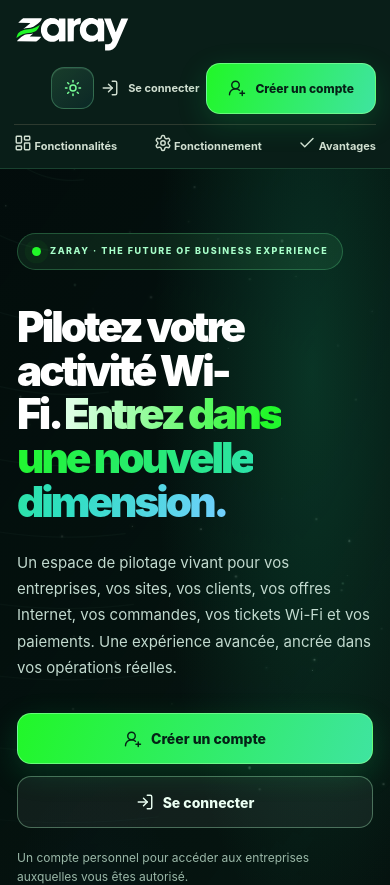
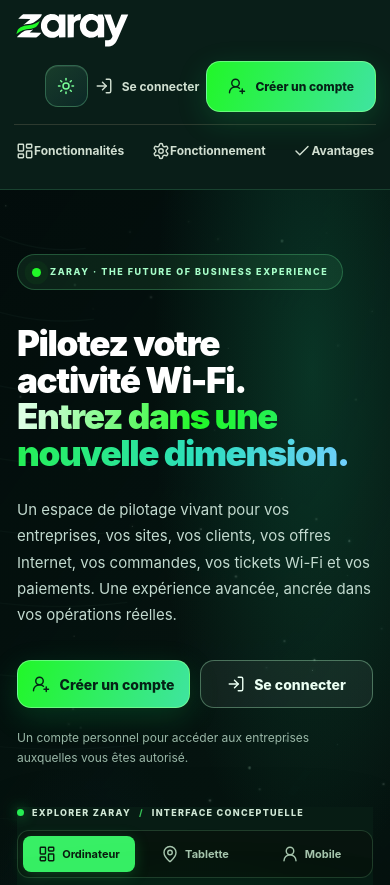
Before and after one commit to martinot-svg/ZARAY, a Next.js app: page / in a window 390 px wide. Shown: the top 885 px of the page. Built offline with nearby package versions, Linux system fonts and the light colour scheme.

Commit message:
Improve responsive typography, touch controls and keyboard navigation

```diff
--- a/src/app/galactic-system.css
+++ b/src/app/galactic-system.css
@@ -854,3 +854,154 @@ body:has(.login-shell) .zaray-theme-radio-wave:nth-child(3) { width: 44px; heigh
     display: none !important;
   }
 }
+
+/* Responsive usability polish: preserve the existing galaxy and icon toolbar. */
+.landing {
+  --zaray-readable-muted: #b9d1c3;
+}
+.landing .landing-hero-description {
+  max-width: 58ch;
+  line-height: 1.7;
+}
+.landing :is(.landing-feature p, .landing-benefits-list p, .landing-step-grid p) {
+  line-height: 1.65;
+}
+.landing :is(.landing-hero-note, .landing-structure-note) {
+  color: var(--zaray-readable-muted);
+  font-size: 13px;
+  line-height: 1.6;
+}
+[data-zaray-theme="light"] .landing {
+  --zaray-readable-muted: #41594b;
+}
+.landing :is(#fonctionnalites, #fonctionnement, #avantages) {
+  scroll-margin-top: 130px;
+}
+/* Visible focus is essential on transparent icon buttons. */
+:where(.landing, .personal-no-sidebar, .app-no-sidebar) :is(a, button, select, input, textarea):focus-visible {
+  outline: 2px solid #21f728 !important;
+  outline-offset: 4px !important;
+}
+[data-zaray-theme="light"] :where(.landing, .personal-no-sidebar, .app-no-sidebar) :is(a, button, select, input, textarea):focus-visible {
+  outline-color: #147c35 !important;
+}
+.personal-no-sidebar :is(.personal-home-nav-menu, .personal-profile-dropdown),
+.app-no-sidebar .app-nav-dropdown {
+  max-height: min(70dvh, 600px);
+  overflow-y: auto;
+  overscroll-behavior-y: contain;
+  scrollbar-width: thin;
+}
+:where(.personal-no-sidebar, .app-no-sidebar) :is(.panel, .workspace-context, .page-header > div, .toolbar-field) {
+  min-width: 0;
+}
+.app-no-sidebar .workspace-context label {
+  min-width: 0;
+}
+.app-no-sidebar .workspace-context select {
+  max-width: 100%;
+  text-overflow: ellipsis;
+}
+:where(.personal-no-sidebar, .app-no-sidebar) :is(.kpi-value, .data-table td) {
+  font-variant-numeric: tabular-nums;
+}
+@media (min-width: 1300px) {
+  .landing .landing-hero h1 {
+    font-size: clamp(48px, 4.2vw, 72px) !important;
+    line-height: 1.08;
+    letter-spacing: -.045em !important;
+  }
+}
+@media (max-width: 1040px) {
+  .landing .landing-header-inner {
+    flex-wrap: wrap;
+    gap: 12px;
+    padding-block: 12px;
+  }
+  .landing .landing-header-actions {
+    margin-left: auto;
+  }
+  .landing .landing-navigation {
+    order: 3;
+    width: 100%;
+    margin-left: 0;
+    justify-content: space-between;
+    gap: 12px;
+  }
+  .landing .landing-navigation a {
+    display: inline-flex;
+    align-items: center;
+    min-height: 44px;
+  }
+}
+@media (max-width: 700px) {
+  .personal-no-sidebar .personal-topbar,
+  .app-no-sidebar .app-topbar {
+    --zaray-header-icon-size: 44px;
+  }
+  .landing .landing-navigation {
+    overflow-x: auto;
+    overscroll-behavior-inline: contain;
+    padding: 4px 2px;
+  }
+  .landing .landing-navigation a {
+    flex: 0 0 auto;
+    font-size: 12px;
+  }
+  .landing .landing-header-login {
+    display: inline-flex;
+    align-items: center;
+    min-height: 44px;
+    font-size: 12px;
+  }
+  .landing .landing-hero h1 {
+    font-size: clamp(34px, 9vw, 54px) !important;
+    line-height: 1.12;
+    letter-spacing: -.04em !important;
+    overflow-wrap: normal;
+  }
+  .landing .landing-hero-actions {
+    display: grid;
+    grid-template-columns: repeat(2, minmax(0, 1fr));
+    gap: 10px;
+  }
+  .landing .landing-hero-actions .landing-button {
+    min-width: 0;
+    min-height: 48px;
+    padding-inline: 10px;
+    justify-content: center;
+  }
+  .personal-no-sidebar .personal-home-nav-control {
+    position: static;
+  }
+  .personal-no-sidebar .personal-home-nav-menu {
+    position: absolute;
+    left: 10px;
+    right: 10px;
+    top: 100% !important;
+    width: auto;
+    max-width: none;
+  }
+  :where(.personal-no-sidebar, .app-no-sidebar) :is(.personal-nav-link, .personal-profile-action, .app-nav-link) {
+    min-height: 44px;
+  }
+  :where(.personal-no-sidebar, .app-no-sidebar, .form-shell) :is(input, select, textarea) {
+    font-size: 16px !important;
+  }
+  .app-no-sidebar .workspace-context {
+    flex-wrap: wrap;
+    row-gap: 8px;
+    line-height: 1.5;
+  }
+  .app-no-sidebar .workspace-context strong[aria-label] {
+    max-width: min(260px, 70vw);
+  }
+}
+@media (max-width: 380px) {
+  .landing .landing-hero-actions {
+    grid-template-columns: 1fr;
+  }
+  .landing .landing-header-actions {
+    gap: 6px;
+  }
+}
```
